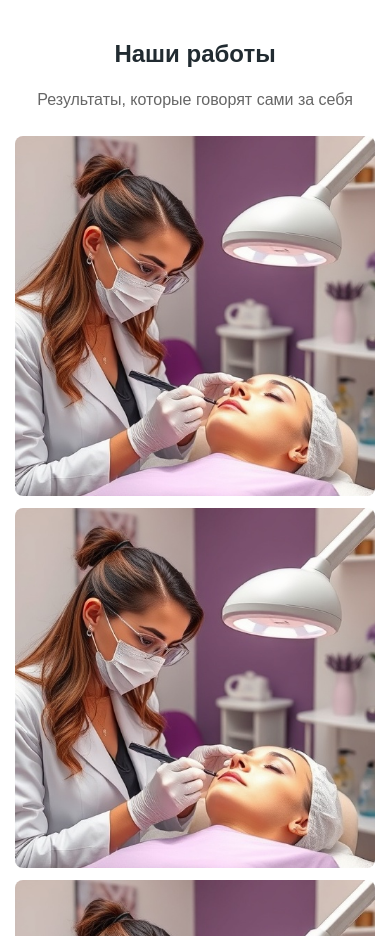
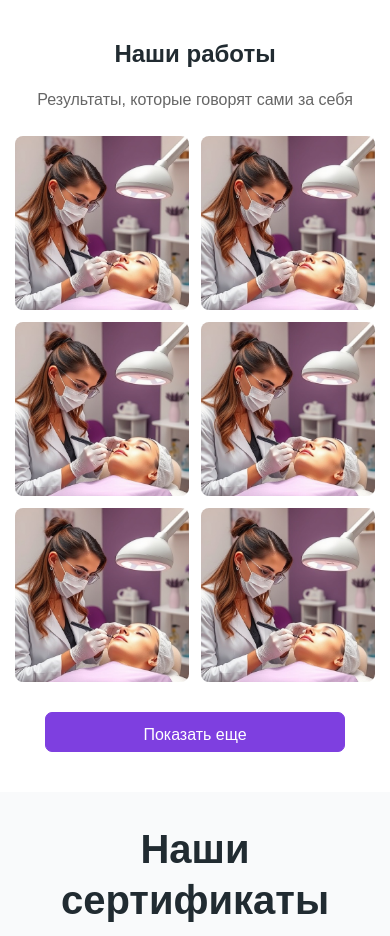
Before and after one commit to SB-BABY/zlab, a plain HTML site: page index.html in a window 390 px wide. Shown: the part 5480-6416 px from the top of the page. Drawn offline with nearby package versions, Linux system fonts and the light colour scheme.

Commit message:
обновил секцию "работы"

```diff
--- a/style/block/_jobs.scss
+++ b/style/block/_jobs.scss
@@ -133,7 +133,7 @@
     padding: 60px 0;
 
     &__list {
-      grid-template-columns: 1fr;
+      // grid-template-columns: 2fr;
       gap: 12px;
       max-width: 500px;
       margin: 0 auto 30px;
```
Also changed, not shown: css/style.css.
